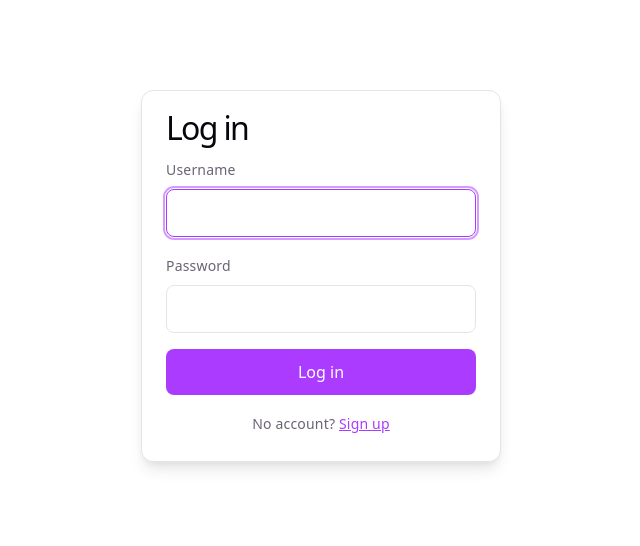
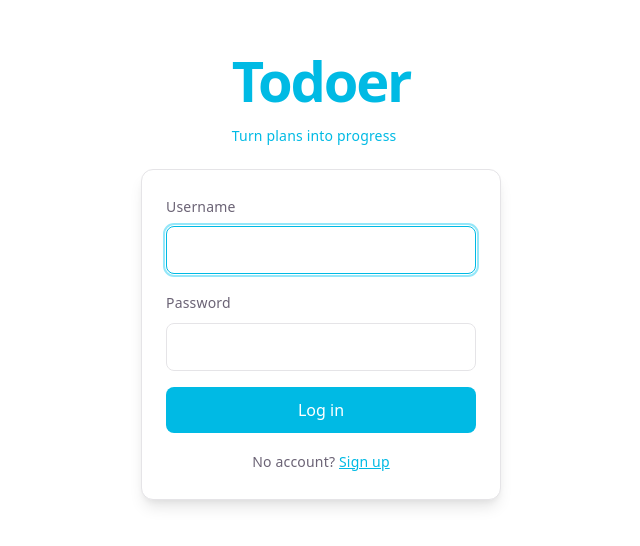
Before and after one commit to nguo/th-todo, a React (Vite) app in the folder frontend/: page /login in a window 1280 px wide. Shown: the part 124-670 px from the top of the page, without its empty margins (319-959 px from the left). Built offline with nearby package versions, Linux system fonts and the light colour scheme.

Commit message:
add GuestLayout for un-authed view with app title and tagline

```diff
--- a/frontend/index.html
+++ b/frontend/index.html
@@ -2,9 +2,9 @@
 <html lang="en">
   <head>
     <meta charset="UTF-8" />
-    <link rel="icon" type="image/svg+xml" href="/favicon.svg" />
+    <link rel="icon" href="/favicon.ico" />
     <meta name="viewport" content="width=device-width, initial-scale=1.0" />
-    <title>Todo</title>
+    <title>Todoer</title>
   </head>
   <body>
     <div id="root"></div>
--- a/frontend/src/App.css
+++ b/frontend/src/App.css
@@ -12,6 +12,7 @@
 .screen-center {
   min-height: 100svh;
   display: flex;
+  flex-direction: column;
   align-items: center;
   justify-content: center;
   padding: 16px;
@@ -64,6 +65,7 @@ button[type='submit'],
   border: none;
   border-radius: 8px;
   padding: 10px 16px;
+  font-weight: 500;
 }
 
 button:disabled {
@@ -87,6 +89,23 @@ button[type='submit']:not(:disabled):hover {
 }
 
 /* ---- Auth pages ---- */
+
+.guest-layout .wordmark {
+  margin-bottom: 15px;
+}
+
+.guest-layout .lead {
+  color: var(--accent);
+  margin-bottom: 20px;
+  font-size: 14px;
+}
+
+.auth-shell {
+  display: flex;
+  flex-direction: column;
+  align-items: center;
+  gap: 24px;
+}
 
 .auth-form {
   width: 360px;
@@ -135,6 +154,11 @@ a {
   font-size: 28px;
 }
 
+.wordmark-hero {
+  font-size: 56px;
+  text-align: center;
+}
+
 /* ---- Navbar ---- */
 
 .navbar {
@@ -170,7 +194,7 @@ a {
   width: 28px;
   height: 28px;
   border-radius: 50%;
-  background: var(--border);
+  background: var(--accent-border);
   flex-shrink: 0;
 }
 
@@ -193,6 +217,7 @@ a {
   text-align: left;
   padding: 8px 10px;
   border-radius: 6px;
+  font-weight: 500;
 }
 
 .user-menu .link-button:hover {
@@ -395,4 +420,7 @@ a {
   .app {
     padding: 16px 12px;
   }
+  .wordmark-hero {
+    font-size: 40px;
+  }
 }
--- a/frontend/src/App.tsx
+++ b/frontend/src/App.tsx
@@ -2,18 +2,17 @@ import { BrowserRouter, Navigate, Route, Routes } from 'react-router-dom'
 import { AuthProvider } from './auth/AuthProvider'
 import { ProtectedRoute } from './auth/ProtectedRoute'
 import { AppLayout } from './layout/AppLayout'
-import { LoginPage } from './pages/LoginPage'
-import { RegisterPage } from './pages/RegisterPage'
 import { TodoPage } from './pages/TodoPage'
 import './App.css'
+import { GuestLayout } from './layout/GuestLayout'
 
 export default function App() {
   return (
     <AuthProvider>
       <BrowserRouter>
         <Routes>
-          <Route path="/login" element={<LoginPage />} />
-          <Route path="/register" element={<RegisterPage />} />
+          <Route path="/login" element={<GuestLayout type="login" />} />
+          <Route path="/register" element={<GuestLayout type="register" />} />
           <Route
             path="/"
             element={
--- a/frontend/src/components/AuthForm.tsx
+++ b/frontend/src/components/AuthForm.tsx
@@ -2,7 +2,6 @@ import { useState, type SyntheticEvent, type ReactNode } from 'react'
 import { ApiError } from '../api/client'
 
 interface AuthFormProps {
-  title: string
   submitLabel: string
   // Resolves on success; rejects (typically ApiError) on failure so we can show the message.
   onSubmit: (username: string, password: string) => Promise<void>
@@ -11,7 +10,7 @@ interface AuthFormProps {
 }
 
 // Shared username/password form for both login and register.
-export function AuthForm({ title, submitLabel, onSubmit, passwordAutoComplete, footer }: AuthFormProps) {
+export function AuthForm({ submitLabel, onSubmit, passwordAutoComplete, footer }: AuthFormProps) {
   const [username, setUsername] = useState('')
   const [password, setPassword] = useState('')
   const [error, setError] = useState<string | null>(null)
@@ -31,10 +30,9 @@ export function AuthForm({ title, submitLabel, onSubmit, passwordAutoComplete, f
   }
 
   return (
-    <div className="screen-center">
+    <div>
+      <div className="auth-shell">
         <form className="card auth-form" onSubmit={submit}>
-        <h1>{title}</h1>
-
           <label>
             Username
             <input
@@ -72,5 +70,6 @@ export function AuthForm({ title, submitLabel, onSubmit, passwordAutoComplete, f
           <p className="auth-footer">{footer}</p>
         </form>
       </div>
+    </div>
   )
 }
--- a/frontend/src/components/UserMenu.tsx
+++ b/frontend/src/components/UserMenu.tsx
@@ -34,13 +34,13 @@ export function UserMenu({ username, onLogout }: UserMenuProps) {
         aria-expanded={open}
         onClick={() => setOpen((v) => !v)}
       >
-        <span className="avatar" aria-hidden />
+        <span className="avatar" aria-hidden>{username && username[0].toUpperCase()}</span>
         {username}
       </button>
       {open && (
         <div className="user-menu" role="menu">
           <button type="button" className="link-button" role="menuitem" onClick={onLogout}>
-            Log out
+            Log Out
           </button>
         </div>
       )}
--- a/frontend/src/components/Wordmark.tsx
+++ b/frontend/src/components/Wordmark.tsx
@@ -3,5 +3,5 @@ interface WordmarkProps {
 }
 
 export function Wordmark({ size = 'nav' }: WordmarkProps) {
-  return <span className={`wordmark wordmark-${size}`}>Todoer</span>
+  return <div className={`wordmark wordmark-${size}`}>Todoer</div>
 }
--- a/frontend/src/index.css
+++ b/frontend/src/index.css
@@ -4,9 +4,9 @@
   --bg: #fff;
   --border: #e5e4e7;
   --code-bg: #f4f3ec;
-  --accent: #aa3bff;
-  --accent-bg: rgba(170, 59, 255, 0.1);
-  --accent-border: rgba(170, 59, 255, 0.5);
+  --accent: #00bae4;
+  --accent-bg: rgba(42, 207, 244, 0.15);
+  --accent-border: rgba(42, 207, 244, 0.5);
   --social-bg: rgba(244, 243, 236, 0.5);
   --shadow:
     rgba(0, 0, 0, 0.1) 0 10px 15px -3px, rgba(0, 0, 0, 0.05) 0 4px 6px -2px;
@@ -38,8 +38,8 @@
     --border: #2e303a;
     --code-bg: #1f2028;
     --accent: #2acff4;
-    --accent-bg: rgba(192, 132, 252, 0.15);
-    --accent-border: rgba(192, 132, 252, 0.5);
+    --accent-bg: rgba(42, 207, 244, 0.15);
+    --accent-border: rgba(42, 207, 244, 0.5);
     --social-bg: rgba(47, 48, 58, 0.5);
     --shadow:
       rgba(0, 0, 0, 0.4) 0 10px 15px -3px, rgba(0, 0, 0, 0.25) 0 4px 6px -2px;
--- /dev/null
+++ b/frontend/src/layout/GuestLayout.tsx
@@ -0,0 +1,25 @@
+ import { Wordmark } from '../components/Wordmark'
+import { LoginPage } from '../pages/LoginPage'
+import { RegisterPage } from '../pages/RegisterPage'
+
+interface GuestLayoutProps {
+  type: 'login' | 'register'
+}
+
+export function GuestLayout({ type }: GuestLayoutProps) {
+  return (
+    <div className="screen-center guest-layout">
+      <div className="title-group">
+        <Wordmark size="hero" />
+        <div className="lead">
+          Turn plans into progress
+        </div>
+      </div>
+      { type === 'login' ? (
+        <LoginPage />
+      ) : (
+        <RegisterPage />
+      )}
+    </div>
+  )
+}
--- a/frontend/src/pages/LoginPage.tsx
+++ b/frontend/src/pages/LoginPage.tsx
@@ -10,7 +10,6 @@ export function LoginPage() {
 
   return (
     <AuthForm
-      title="Log in"
       submitLabel="Log in"
       onSubmit={login}
       passwordAutoComplete="current-password"
--- a/frontend/src/pages/RegisterPage.tsx
+++ b/frontend/src/pages/RegisterPage.tsx
@@ -10,7 +10,6 @@ export function RegisterPage() {
 
   return (
     <AuthForm
-      title="Sign up"
       submitLabel="Create account"
       onSubmit={register}
       passwordAutoComplete="new-password"
```
Lines whose indentation alone changed are shown as unchanged.
